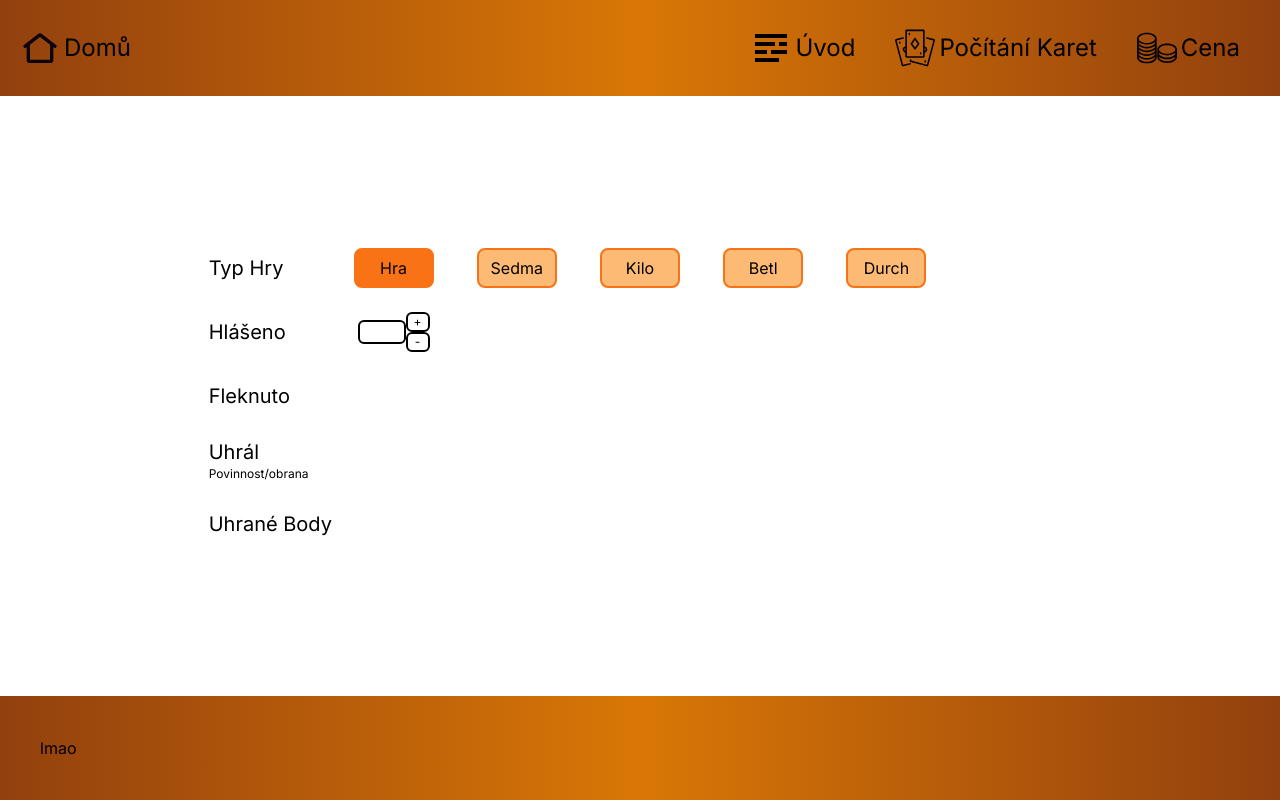
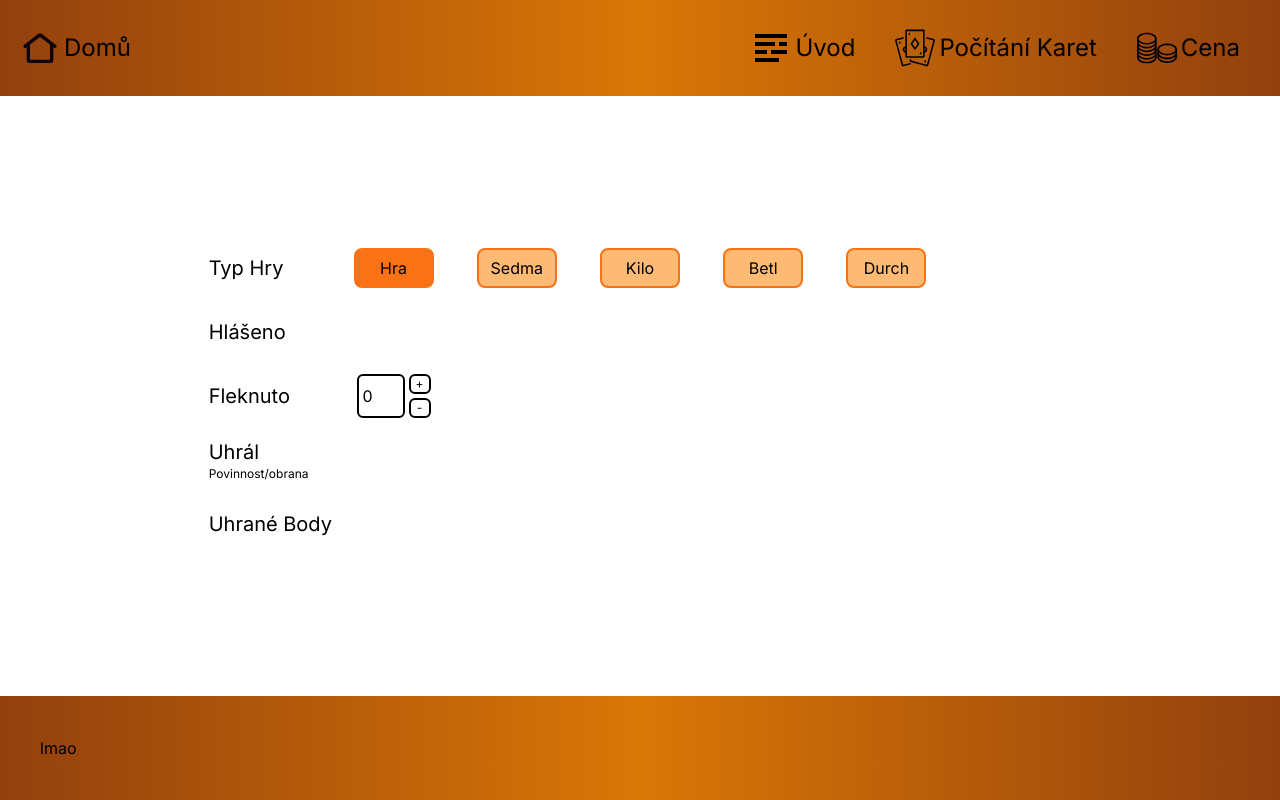
Before and after one commit to MartinBenicek/Next, a Next.js app: page /cena in a window 1280 px wide. Both pictures are taken after a click on the button "Hra". Built offline with nearby package versions, Linux system fonts and the light colour scheme.

Commit message:
price grid flek

```diff
--- a/app/globals.css
+++ b/app/globals.css
@@ -1,3 +1,11 @@
 @tailwind base;
 @tailwind components;
 @tailwind utilities;
+
+@layer base {
+  input[type="number"]::-webkit-inner-spin-button,
+  input[type="number"]::-webkit-outer-spin-button {
+    -webkit-appearance: none;
+    margin: 0;
+  }
+}
--- a/components/DivSection.tsx
+++ b/components/DivSection.tsx
@@ -18,7 +18,26 @@ const DivSection = ({ id }: { id: string }) => {
       checked: !prevState.checked,
     }));
   };
+  const handleFlekIncrease = () => {
+    setInputValues((prevState) => ({
+      ...prevState,
+      flekValue: prevState.flekValue + 1,
+    }));
+  };
 
+  const handleFlekDecrease = () => {
+    setInputValues((prevState) => ({
+      ...prevState,
+      flekValue: Math.max(prevState.flekValue - 1, 0),
+    }));
+  };
+  const handleFlekChange = (e: React.ChangeEvent<HTMLInputElement>) => {
+    const value = parseInt(e.target.value, 10) || 0;
+    setInputValues((prevState) => ({
+      ...prevState,
+      flekValue: value,
+    }));
+  };
   const hlaseno = (id === "Sedma" || id === "Kilo") && (
     <span className={`flex w-full relative justify-around`}>
       <label
@@ -37,14 +56,26 @@ const DivSection = ({ id }: { id: string }) => {
   return (
     <>
       {hlaseno}
-      <div className="grid grid-cols-3 grid-rows-2 items-center">
-        <label className="h-6 w-12 block content-[''] border-2 border-black border-solid rounded-md row-span-2 col-span-2">
-          <input type="number" min="0" className="hidden" />
+      <div className="grid grid-cols-3 grid-rows-2 items-center gap-1 row-start-2">
+        <label className="relative h-full w-12 block content-[''] border-2 border-black border-solid rounded-md row-span-2 col-span-2">
+          <input
+            type="number"
+            min="0"
+            className="absolute inset-0 rounded-md p-1 outline-none"
+            value={inputValues.flekValue}
+            onChange={handleFlekChange}
+          />
         </label>
-        <button className="border-2 border-black border-solid rounded-md col-start-3 row-start-1 text-xs">
+        <button
+          onClick={handleFlekIncrease}
+          className="border-2 border-black border-solid rounded-md col-start-3 row-start-1 text-xs"
+        >
           +
         </button>
-        <button className="border-2 border-black border-solid rounded-md col-start-3 row-start-2 text-xs">
+        <button
+          onClick={handleFlekDecrease}
+          className="border-2 border-black border-solid rounded-md col-start-3 row-start-2 text-xs"
+        >
           -
         </button>
       </div>
```
